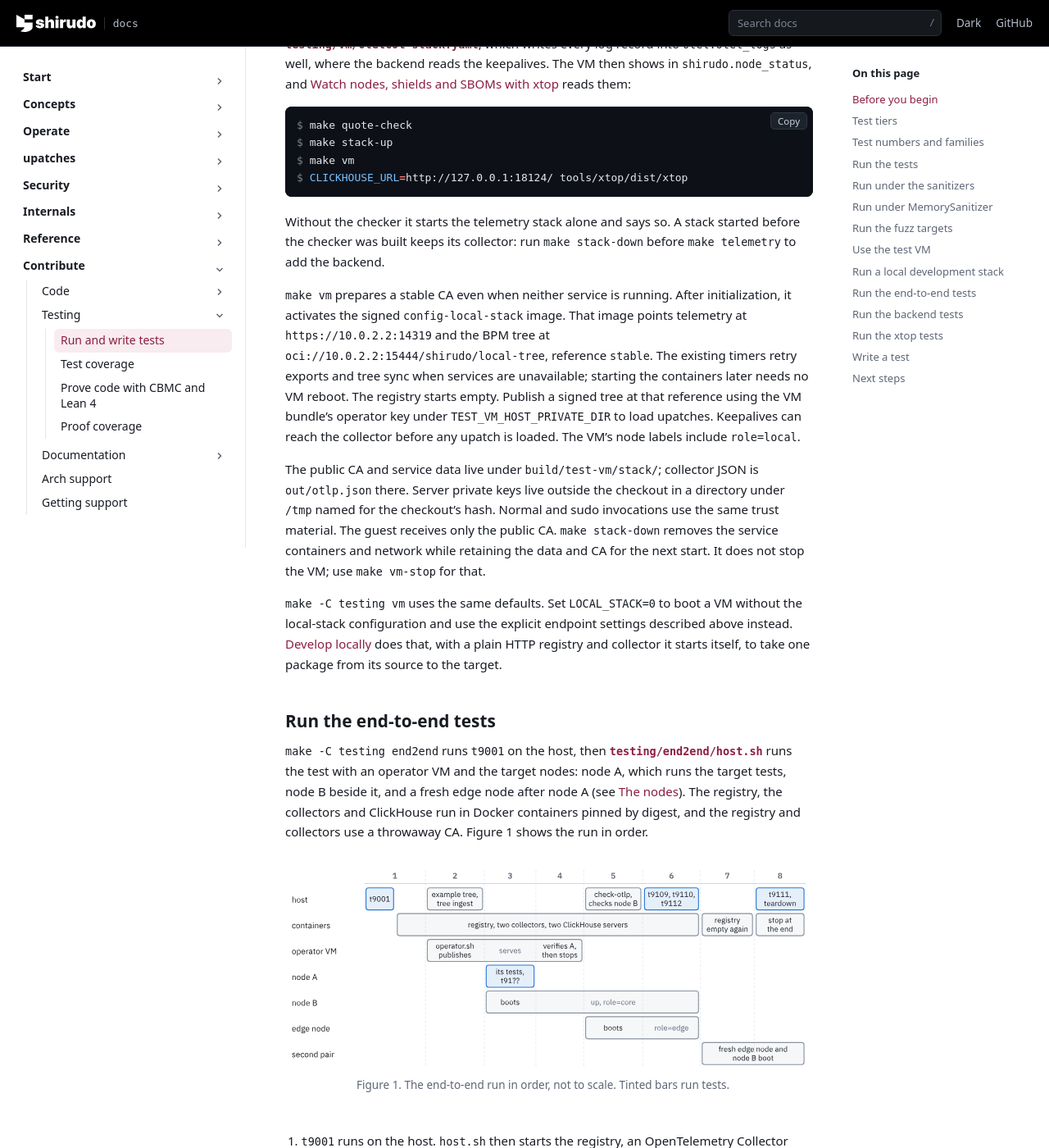
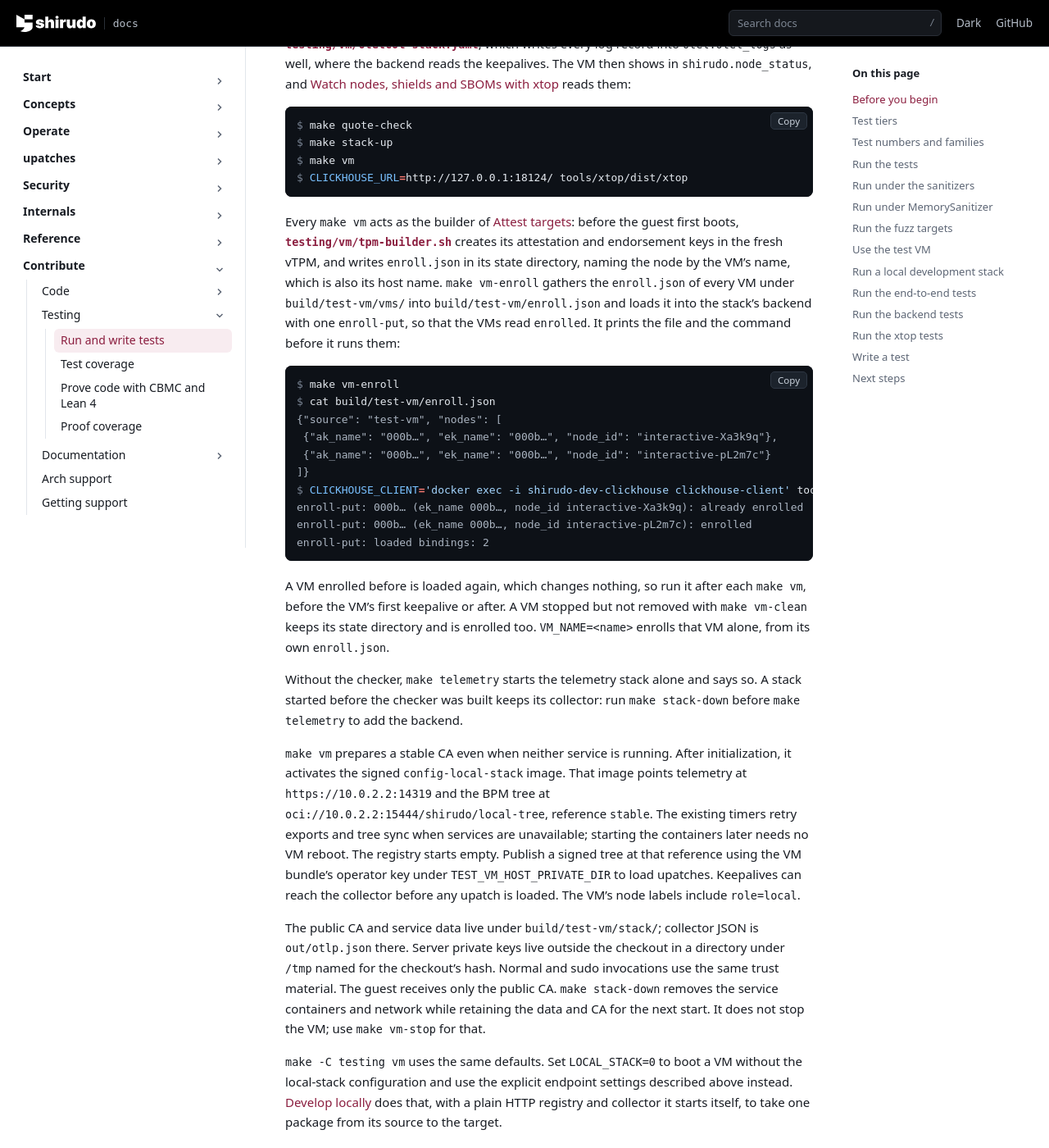
Before and after one commit to AliBashaSY/shirudo, a Sphinx documentation site: the page built from Documentation/contribute/testing/testing.rst, in a window 1280 px wide and 1400 px high, scrolled down 12384 px. Shown: the whole window at 82% size. Built offline with Sphinx 7.4.7, drawn with Linux system fonts in a browser that asks for light colours; pages that are not in the unit, such as notebooks, are missing from menus; some of the changed text lies outside the part shown.

Commit message:
testing: let make vm enroll its key in the local stack
A VM that make vm boots creates its attestation key inside the guest,
so nothing outside it saw the key made and the local stack's backend
shows it untrusted, with no way to enroll it but credential activation.
The end-to-end nodes already have a builder, tpm-builder.sh, but it
writes only two lines of names, which t9109 turns into an INSERT by
hand.

Every make vm now runs the builder as end-to-end nodes do, on the fresh
vTPM before the guest's first boot, and the builder also writes
enroll.json, the file jobs/enroll-put loads, naming the node by the
VM's name, which is its host name too. make vm-enroll gathers the files
of every VM into one and loads it into the local stack's backend with
one enroll-put, which skips the VMs enrolled before; VM_NAME picks one
VM alone. It prints the file and the enroll-put
command before it runs them, so that a demo shows what the step is and
how an operator would do it without make.

t9109 enrolls node B from the same file with enroll-put, so that the
end-to-end run loads a real vTPM's binding through the job, and checks
the endorsement key's name it records.

make vm now needs tpm2-tools, swtpm-tools, openssl and the swtpm TCTI
on the host, as the end-to-end nodes did already, and run.sh names them
when they are missing.

Signed-off-by: John Fastabend <john.fastabend@gmail.com>

```diff
--- a/Documentation/contribute/testing/testing.rst
+++ b/Documentation/contribute/testing/testing.rst
@@ -704,7 +704,36 @@ the keepalives. The VM then shows in ``shirudo.node_status``, and
    $ make vm
    $ CLICKHOUSE_URL=http://127.0.0.1:18124/ tools/xtop/dist/xtop
 
-Without the checker it starts the telemetry stack alone and says so. A
+Every ``make vm`` acts as the builder of :doc:`/operate/run/attest`:
+before the guest first boots, :src:`testing/vm/tpm-builder.sh` creates
+its attestation and endorsement keys in the fresh vTPM, and writes
+``enroll.json`` in its state directory, naming the node by the VM's name,
+which is also its host name. ``make vm-enroll`` gathers the
+``enroll.json`` of every VM under ``build/test-vm/vms/`` into
+``build/test-vm/enroll.json`` and loads it into the stack's backend with
+one ``enroll-put``, so that the VMs read ``enrolled``. It prints the file
+and the command before it runs them:
+
+.. code-block:: console
+
+   $ make vm-enroll
+   $ cat build/test-vm/enroll.json
+   {"source": "test-vm", "nodes": [
+    {"ak_name": "000b…", "ek_name": "000b…", "node_id": "interactive-Xa3k9q"},
+    {"ak_name": "000b…", "ek_name": "000b…", "node_id": "interactive-pL2m7c"}
+   ]}
+   $ CLICKHOUSE_CLIENT='docker exec -i shirudo-dev-clickhouse clickhouse-client' tools/backend/jobs/enroll-put build/test-vm/enroll.json
+   enroll-put: 000b… (ek_name 000b…, node_id interactive-Xa3k9q): already enrolled
+   enroll-put: 000b… (ek_name 000b…, node_id interactive-pL2m7c): enrolled
+   enroll-put: loaded bindings: 2
+
+A VM enrolled before is loaded again, which changes nothing, so run it
+after each ``make vm``, before the VM's first keepalive or after. A VM
+stopped but not removed with ``make vm-clean`` keeps its state directory
+and is enrolled too. ``VM_NAME=<name>`` enrolls that VM alone, from its
+own ``enroll.json``.
+
+Without the checker, ``make telemetry`` starts the telemetry stack alone and says so. A
 stack started before the checker was built keeps its collector: run
 ``make stack-down`` before ``make telemetry`` to add the backend.
 
@@ -880,7 +909,8 @@ and leaves it running until ``host.sh`` stops it. Before the guest boots,
 node mode acts as the builder of :doc:`/operate/run/attest`:
 :src:`testing/vm/tpm-builder.sh` creates the attestation key and the
 endorsement key in the node's fresh vTPM state, with the tpm2-tools
-commands that page gives, and writes their names to ``tpm-names`` in the
+commands that page gives, and writes their names to ``tpm-names`` and to
+``enroll.json``, the file :doc:`/operate/backend/enroll-put` loads, in the
 VM's state directory. As the vTPM's maker, it also writes an
 endorsement certificate for the endorsement key to the ECC index of the
 TCG profile, ``0x01C0000A``, signed by a CA of its own whose key it
@@ -1015,8 +1045,9 @@ and the nodes' directory in its environment; its output is
    other state of an SBOM, and runs the backend's sbom-scan job with the
    stub ``trivy`` of the fixtures, which prints one ``openssl`` finding;
 #. checks that node B's records carry the attestation key its builder
-   recorded, and enrolls that key, inserting ``enrolled`` for it into
-   ``shirudo.nodes`` as an operator does;
+   recorded, and enrolls that key from the builder's ``enroll.json`` with
+   :doc:`/operate/backend/enroll-put`, as an operator does, and checks
+   the endorsement key's name it recorded;
 #. seeds the kernel advisory of the fixtures, whose range holds every test
    kernel, and the nodes' build, and refreshes ``node_status`` and
    ``node_vulns``.
```
Also changed, not shown: 8 other files.
